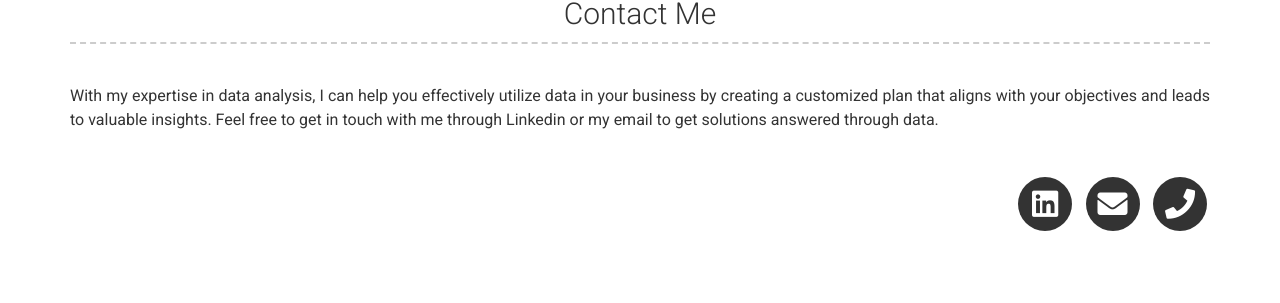
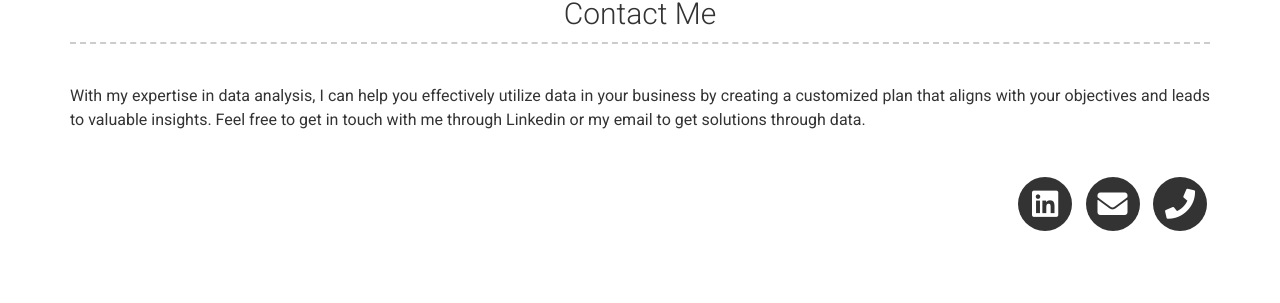
Before and after one commit to Tarun-S-Sarode/Portfolio, a Jekyll site: the page built from index.md, in a window 1280 px wide and 900 px high, scrolled down 4665 px. Shown: the part 510-813 px from the top of the window. Built offline with Jekyll 4.4.1, drawn with Linux system fonts in a browser that asks for light colours; nearby versions of some CDN libraries.

Commit message:
Update _config.yml

```diff
--- a/_config.yml
+++ b/_config.yml
@@ -109,7 +109,7 @@ more_content1: | # this will include new lines to allow paragraphs
 # More Section
 more_title: Contact Me #(Use this to override about more section title)
 more_content: | # this will include new lines to allow paragraphs
-  With my expertise in data analysis, I can help you effectively utilize data in your business by creating a customized plan that aligns with your objectives and leads to valuable insights. Feel free to get in touch with me through Linkedin or my email to get solutions answered through data.
+  With my expertise in data analysis, I can help you effectively utilize data in your business by creating a customized plan that aligns with your objectives and leads to valuable insights. Feel free to get in touch with me through Linkedin or my email to get solutions through data.
 #      I would love to hear of any opportunities or leads you have for me or just feel free to get in touch with me through Linkedin or reach out to me on my Email.
 
 
```
